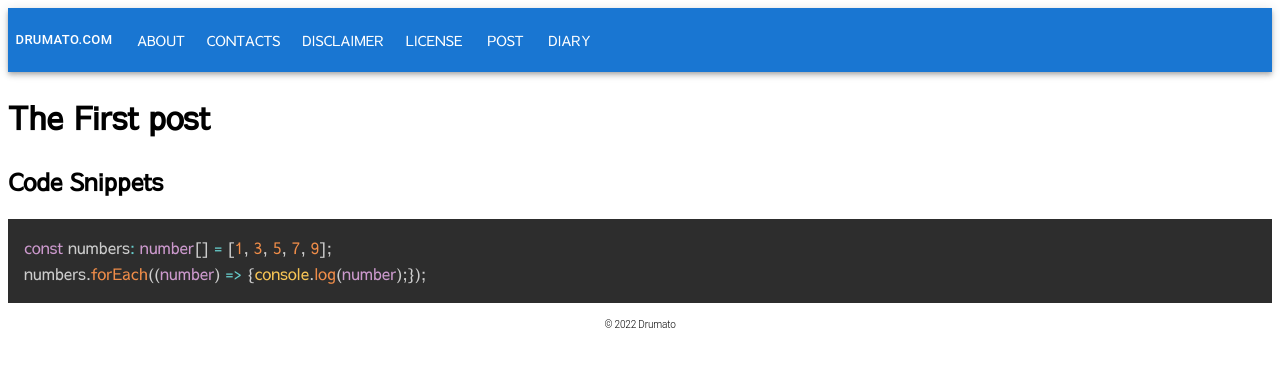
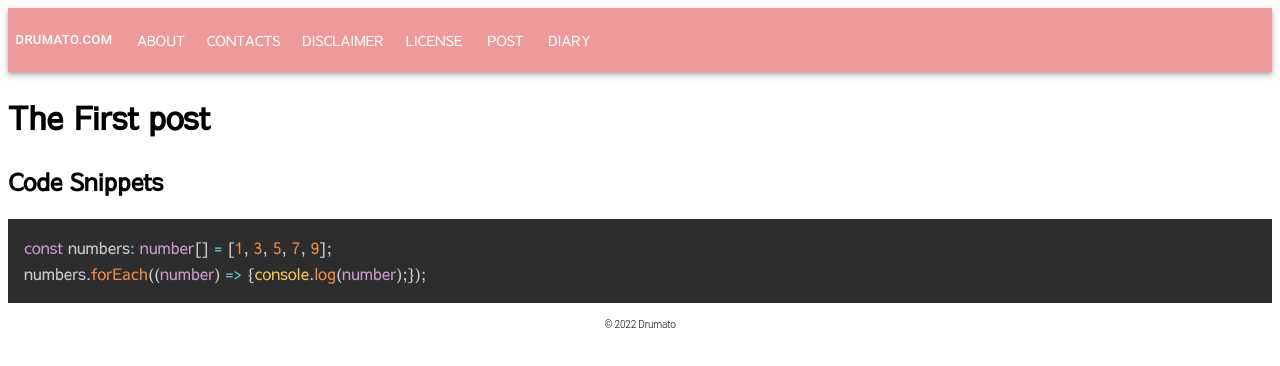
Before and after one commit to Drumato/drumato.comv2, a Next.js app: page /ja/post/sample in a window 1280 px wide. Shown: the top 366 px of the page. Built offline with nearby package versions, Linux system fonts and the light colour scheme.

Commit message:
feat(layout): apply the simple style to layout
Signed-off-by: Drumato <drumato43@gmail.com>

```diff
--- a/src/components/BlogCategory.tsx
+++ b/src/components/BlogCategory.tsx
@@ -9,24 +9,28 @@ type BlogCategoryTypographyProps = {
   content: string;
 };
 
-const StyledTypography = styled(Typography)({
-  fontSize: "14px",
-  fontFamily: "Sawarabi Gothic",
-});
-
 const BlogCategoryTypography = (
   props: BlogCategoryTypographyProps
 ): JSX.Element => {
+  const StyledTypography = styled(Typography)({
+    fontSize: "14px",
+    fontFamily: "Sawarabi Gothic",
+    color: "#FFFFFF",
+  });
+
   return <StyledTypography variant="h1">{props.content}</StyledTypography>;
 };
 
 const BlogCategory = (props: BlogCategoryProps): JSX.Element => {
   const link = `/${props.categoryBaseDir}/${props.name}`;
 
+  const StyledButton = styled(Button)({
+    height: "64px",
+  });
   return (
-    <Button size="large" color="inherit" href={link}>
+    <StyledButton size="large" color="inherit" href={link}>
       <BlogCategoryTypography content={props.name} />
-    </Button>
+    </StyledButton>
   );
 };
 
--- a/src/components/BlogCategoryList.tsx
+++ /dev/null
@@ -1,24 +0,0 @@
-import BlogCategory from "./BlogCategory";
-
-type BlogCategoryListProps = {
-  categories: string[];
-  categoryBaseDir: string;
-};
-
-const BlogCategoryList = (props: BlogCategoryListProps): JSX.Element => {
-  return (
-    <>
-      {props.categories.map((category) => {
-        return (
-          <BlogCategory
-            key={category}
-            categoryBaseDir={props.categoryBaseDir}
-            name={category}
-          />
-        );
-      })}
-    </>
-  );
-};
-
-export default BlogCategoryList;
--- a/src/components/BlogHeader.tsx
+++ b/src/components/BlogHeader.tsx
@@ -1,9 +1,9 @@
 import styled from "@emotion/styled";
+import { Theme } from "@mui/material/styles";
 import AppBar from "@mui/material/AppBar";
 import Box from "@mui/material/Box";
 import Toolbar from "@mui/material/Toolbar";
-import { ReactNode } from "react";
-import BlogCategoryList from "./BlogCategoryList";
+import BlogCategory from "./BlogCategory";
 import BlogTitle from "./BlogTitle";
 
 type BlogHeaderProps = {
@@ -11,7 +11,6 @@ type BlogHeaderProps = {
   categoryBaseDir: string;
 };
 
-const BlogHeader = (props: BlogHeaderProps): JSX.Element => {
 const categories = [
   "about",
   "contacts",
@@ -21,18 +20,38 @@ const BlogHeader = (props: BlogHeaderProps): JSX.Element => {
   "diary",
 ];
 
+const StyledBox = styled(Box)({
+  height: "64px",
+});
+
+const StyledAppBar = styled(AppBar)({
+  height: "64px",
+});
+
+const StyledToolbar = styled(Toolbar)({
+  height: "64px",
+});
+
+const BlogHeader = (props: BlogHeaderProps): JSX.Element => {
   return (
-    <Box sx={{ flexGrow: 1 }}>
-      <AppBar position="static">
-        <Toolbar>
+    <StyledBox sx={{ flexGrow: 1 }}>
+      <StyledAppBar position="static">
+        <StyledToolbar color="inherit">
+          <>
             <BlogTitle siteTitle={props.siteTitle} />
-          <BlogCategoryList
+            {categories.map((category) => {
+              return (
+                <BlogCategory
+                  key={category}
                   categoryBaseDir={props.categoryBaseDir}
-            categories={categories}
-          />
-        </Toolbar>
-      </AppBar>
-    </Box>
+                  name={category}
+                ></BlogCategory>
+              );
+            })}
+          </>
+        </StyledToolbar>
+      </StyledAppBar>
+    </StyledBox>
   );
 };
 
--- a/src/components/BlogTitle.tsx
+++ b/src/components/BlogTitle.tsx
@@ -5,19 +5,20 @@ type BlogTitleProps = {
   siteTitle: string;
 };
 
-const StyledButton = styled(Button)({
-  width: "10px",
-  padding: "20px",
-  marginRight: "30px",
-});
-
 type BlogTitleButtonProps = {
   children: ReactNode;
 };
 
 const BlogTitleButton = (props: BlogTitleButtonProps): JSX.Element => {
+  const StyledButton = styled(Button)({
+    width: "10px",
+    padding: "20px",
+    marginRight: "30px",
+    color: "#FFFFFF",
+  });
+
   return (
-    <StyledButton size="small" color="inherit" href="/">
+    <StyledButton size="small" href="/">
       {props.children}
     </StyledButton>
   );
--- a/src/layouts/MainLayout.tsx
+++ b/src/layouts/MainLayout.tsx
@@ -1,3 +1,6 @@
+import { createTheme, ThemeProvider } from "@mui/material";
+import { red, grey } from "@mui/material/colors";
+import { Theme, ThemeOptions } from "@mui/material/styles";
 import { FC, ReactElement } from "react";
 import BlogFooter from "~/components/BlogFooter";
 import BlogHeader from "~/components/BlogHeader";
@@ -6,17 +9,29 @@ type Props = {
   children: ReactElement;
 };
 
+const theme = createTheme({
+  palette: {
+    primary: {
+      main: red[200],
+    },
+    secondary: {
+      main: grey[50],
+    },
+    // mode: 'light' | 'dark',
+  },
+});
+
 const siteTitle = "drumato.com";
 const year = 2022;
 const author = "Drumato";
 
 const MainLayout = ({ children }: Props) => {
   return (
-    <>
+    <ThemeProvider theme={theme}>
       <BlogHeader siteTitle={siteTitle} categoryBaseDir={"ja"} />
       {children}
       <BlogFooter year={year} author={author} />
-    </>
+    </ThemeProvider>
   );
 };
 
```
Also changed, not shown: src/@types/MaterialUITheme.d.ts (added, +12 -0 lines). Lines whose indentation alone changed are shown as unchanged.
